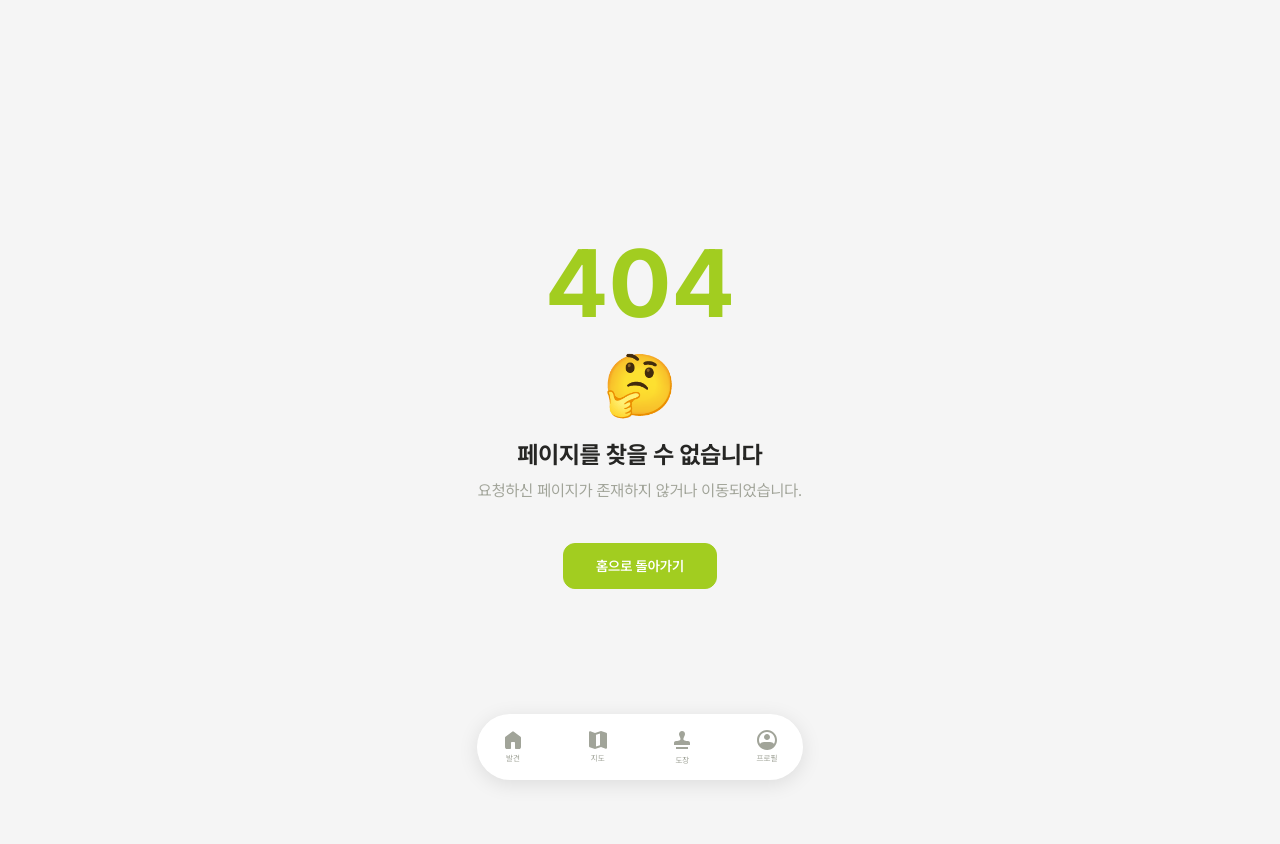
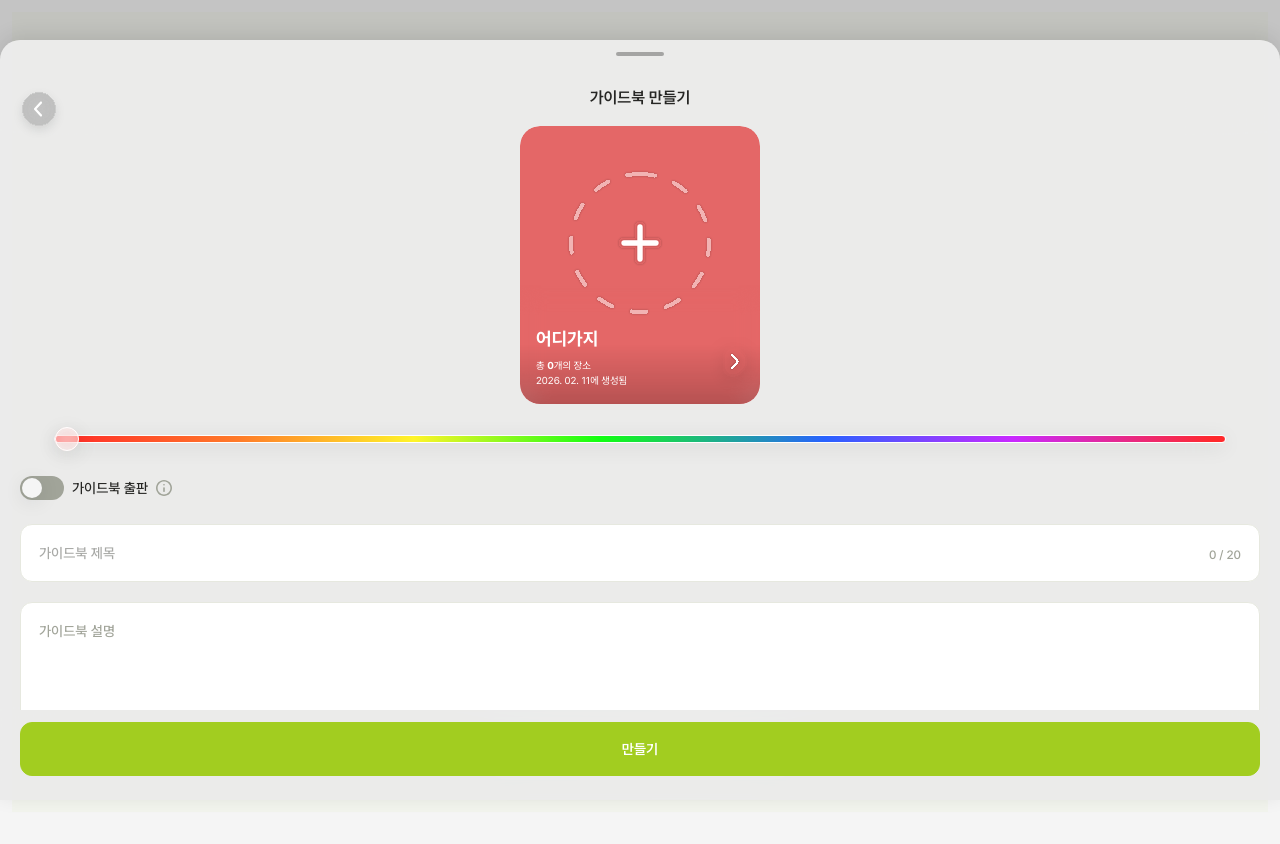
Before and after one commit to Re-Gion-Jidogam/Jidogam-front, a Next.js app: page /map/guidebook in a window 1280 px wide. Before the commit this address had no page. Shown: the top 844 px of the page. Built offline with nearby package versions, Linux system fonts and the light colour scheme.

Commit message:
feat: 가이드북 만들기 페이지 레이아웃 추가

```diff
--- /dev/null
+++ b/src/app/map/guidebook/page.tsx
@@ -0,0 +1,68 @@
+"use client";
+
+import { useRouter } from "next/navigation";
+import { useState } from "react";
+
+import BottomSheet from "@/components/BottomSheet";
+import Button from "@/components/Button";
+
+import ColorPickerSection from "./_components/ColorPickerSection";
+import GuidebookCreateHeader from "./_components/GuidebookCreateHeader";
+import GuidebookFormSection from "./_components/GuidebookFormSection";
+import { useGuidebookCreate } from "./_hooks/useGuidebookCreate";
+
+export default function GuidebookCreatePage() {
+  const router = useRouter();
+  const [isOpen, setIsOpen] = useState(true);
+
+  const {
+    form,
+    canPublish,
+    handleSliderChange,
+    handleTitleChange,
+    handleDescriptionChange,
+    handlePublishToggle,
+    handleCardValueChange,
+    handleSubmit,
+  } = useGuidebookCreate();
+
+  const handleClose = () => {
+    setIsOpen(false);
+    router.back();
+  };
+
+  return (
+    <div className="relative w-full h-screen bg-gray-200">
+      <BottomSheet isOpen={isOpen} onClose={handleClose} snapPoint="95vh">
+        <div className="flex flex-col h-full overflow-hidden">
+          <GuidebookCreateHeader onBack={handleClose} />
+
+          <div className="flex-1 overflow-y-auto px-5 pb-4 space-y-5 min-h-0">
+            <ColorPickerSection
+              color={form.color}
+              emoji={form.emoji}
+              thumbnailUrl={form.thumbnailUrl}
+              sliderValue={form.sliderValue}
+              onCardValueChange={handleCardValueChange}
+              onSliderChange={handleSliderChange}
+            />
+
+            <GuidebookFormSection
+              canPublish={canPublish}
+              description={form.description}
+              onPublishToggle={handlePublishToggle}
+              onTitleChange={handleTitleChange}
+              onDescriptionChange={handleDescriptionChange}
+            />
+          </div>
+
+          <div className="shrink-0 px-5 py-3">
+            <Button className="w-full py-4" onClick={handleSubmit}>
+              만들기
+            </Button>
+          </div>
+        </div>
+      </BottomSheet>
+    </div>
+  );
+}
```
